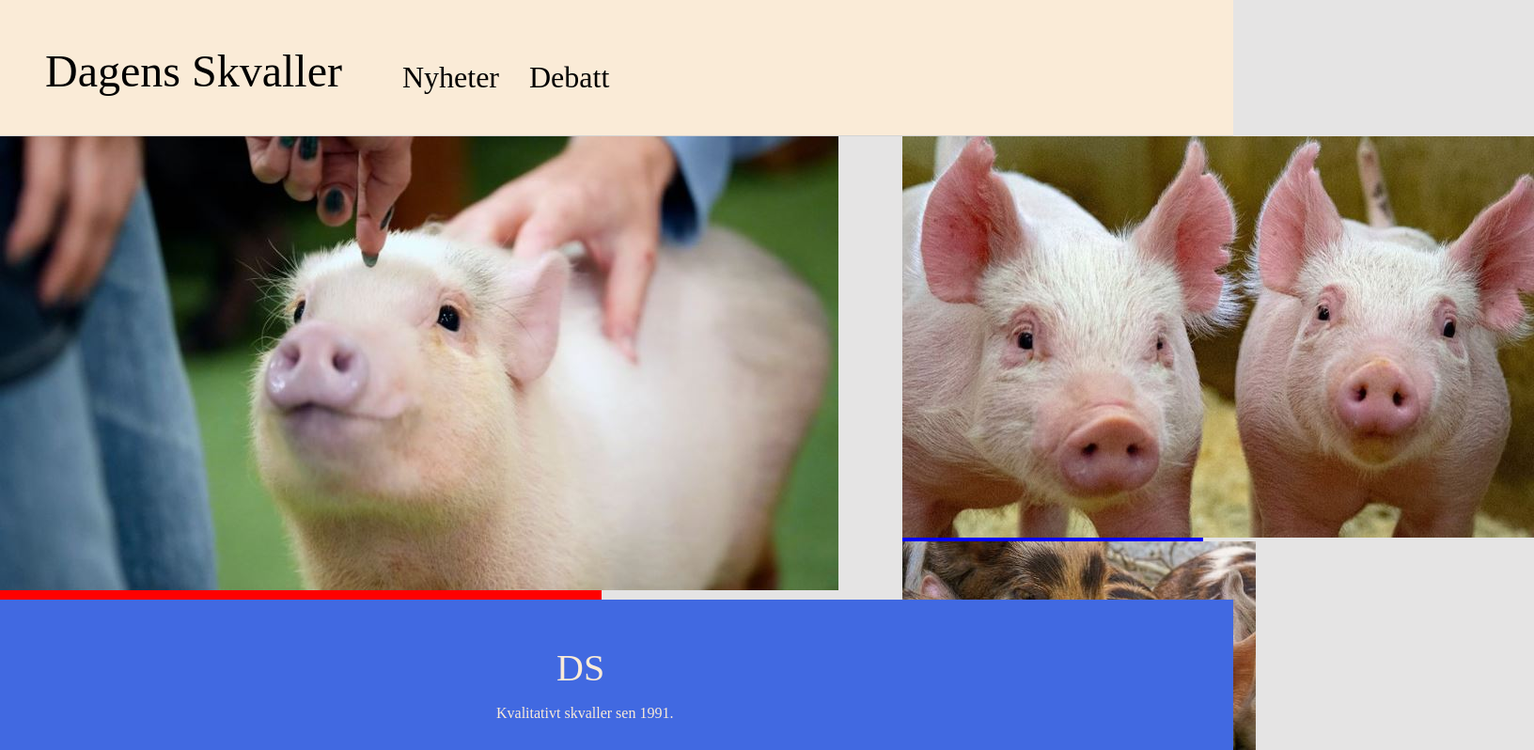
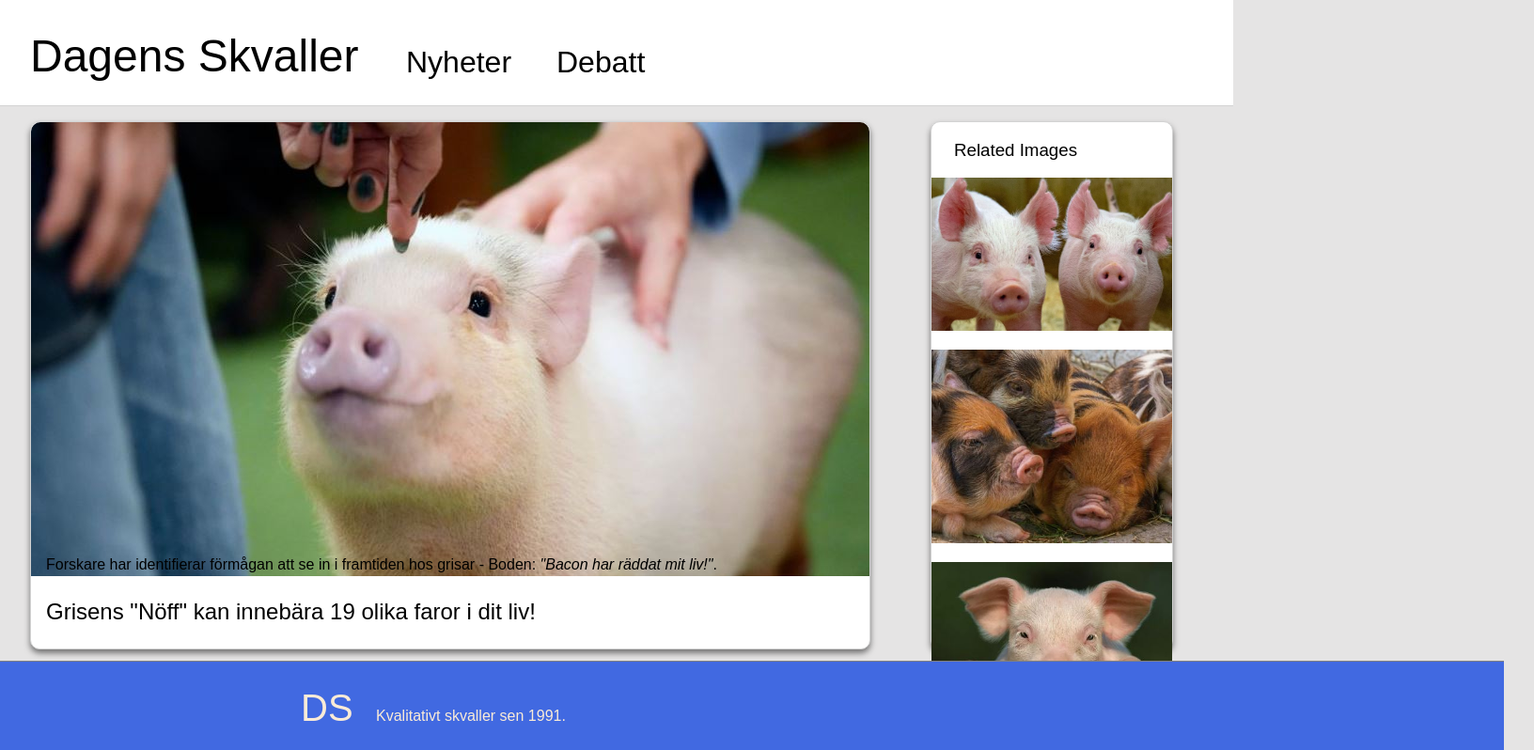
Before and after one commit to sparkweaver/pig-gossip-website, a plain HTML site: page index.html in a window 1280 px wide. Shown: the top 798 px of the page at 94% size, 1632 px wide, since content can reach past the window. Drawn offline with Linux system fonts and the light colour scheme.

Commit message:
Basic structure is complete.

```diff
--- a/index.html
+++ b/index.html
@@ -10,21 +10,20 @@
         <header>
             <h1>Dagens Skvaller</h1>
             <nav>
-                <ul>
-                    <li><a href="#">Nyheter</a></li>
-                    <li><a href="#">Debatt</a></li>
-                </ul>
+                <a class="left-anchor" href="#">Nyheter</a>
+                <a class="right-anchor" href="#">Debatt</a>
             </nav>
         </header>
         <main>
-            <section class="left">
+            <section class="left-section">
                 <article>
                     <img src="public/header-image.JPG" alt="A cute pig.">
                     <h2>Grisens "Nöff" kan innebära 19 olika faror i dit liv!</h1>
-                    <p>Forskare har identifierar förmågan att se in i framtiden hos grisar - Boden: "Bacon har räddat mit liv!".</p>
+                    <p>Forskare har identifierar förmågan att se in i framtiden hos grisar - Boden: <i>"Bacon har räddat mit liv!"</i>.</p>
                 </article>
             </section>
-            <section class="right">
+            <section class="right-section">
+                <h3>Related Images</h3>
                 <img src="public/section-image-1.JPG" alt="Two cute pig's.">
                 <img src="public/section-image-2.JPG" alt="Multiple brown pig's.">
                 <img src="public/section-image-3.JPG" alt="A pig looking over the fence.">
--- a/styles.css
+++ b/styles.css
@@ -1,46 +1,49 @@
+
 body {
+    font-family: Arial, Helvetica, sans-serif;
     background-color: rgb(229, 228, 228);
     margin: 0;
-    overflow-x: hidden;
-    overflow-y: scroll;
+    padding: 0;
+    overflow: hidden;
+}
+
+h1, h2, h3 {
+    font-weight: lighter;
 }
 
 header {
-    background-color: antiquewhite;
+    background-color: white;
     padding: 1rem;
     width: 100%;
-    height: 7rem;
+    height: 5rem;
     border-bottom: 1px solid lightgray;
 }
 
 header h1 {
-    margin: 2rem;
-    float: left;
+    position: absolute;
     font-size: 3rem;
-    font-weight: lighter;
-}
-
-nav {
-    background-color: pink;
-
+    top: 0;
+    left: 2rem;
 }
 
 ul {
     list-style: none;
-    width: 100%;
-    margin-top: 3rem;
-}
-
-li {
-    float: left;
-    border-radius: 10px;
 }
 
 a {
+    position: absolute;
     color: black;
     text-decoration: none;
     font-size: 2rem;
-    margin-left: 2rem;
+    top: 3rem;
+}
+
+.left-anchor {
+    left: 27rem;
+}
+
+.right-anchor {
+    left: 37rem;
 }
 
 a:hover {
@@ -49,38 +52,79 @@ a:hover {
 
 main {
     height: 100%;
-    padding: 0;
+    padding: 1rem;
 }
 
-.left {
-    float: left;
-    width: 50%;
-    background-color: red;
+section {
+    position: absolute;
+    box-shadow: 0 4px 6px rgb(0, 0, 0, 0.5);
+    border-radius: 10px;
+    border: 1px solid lightgray;
+    background-color: white;
 }
 
-.right {
-    float: right;
-    width: 25%;
-    background-color: blue;
+.left-section {
+    left: 2rem;
+    max-width: 70%;
+    height: 35rem;
+}
+
+.left-section h2 {
+    position: absolute;
+    left: 1rem;
+}
+
+.left-section p {
+    position: absolute;
+    left: 1rem;
+    bottom: 4rem;
+    max-width: 90%;
+}
+
+.left-section img {
+    position: relative;
+    width: 100%;
+    border-radius: 10px 10px 0 0;
+}
+
+.right-section {
+    position: absolute;
+    right: 2rem;
+    width: 20%;
+    height: 35rem;
+}
+
+.right-section h3 {
+    margin-left: 1.5rem;
+}
+
+.right-section img {
+    width: 100%;
+    margin-bottom: 1rem;
+    height: auto;
 }
 
 footer {
     color: antiquewhite;
     position: absolute;
     background-color: royalblue;
+    border-top: 1px solid gray;
     width: 100%;
-    padding: 1rem;
+    height: 6rem;
+    padding-left: 20rem;
     left: 0;
     bottom: 0;
 }
 
 footer h2 {
+    position: absolute;
+    margin: 0;
+    bottom: 1.5rem;
     font-size: 2.5rem;
-    font-weight: lighter;
-    margin-left: 45%;
-    margin-bottom: 0;
 }
 
 footer p {
-    margin-left: 40%;
+    position: absolute;
+    margin: 0 5rem;
+    bottom: 1.8rem;
 }
```
